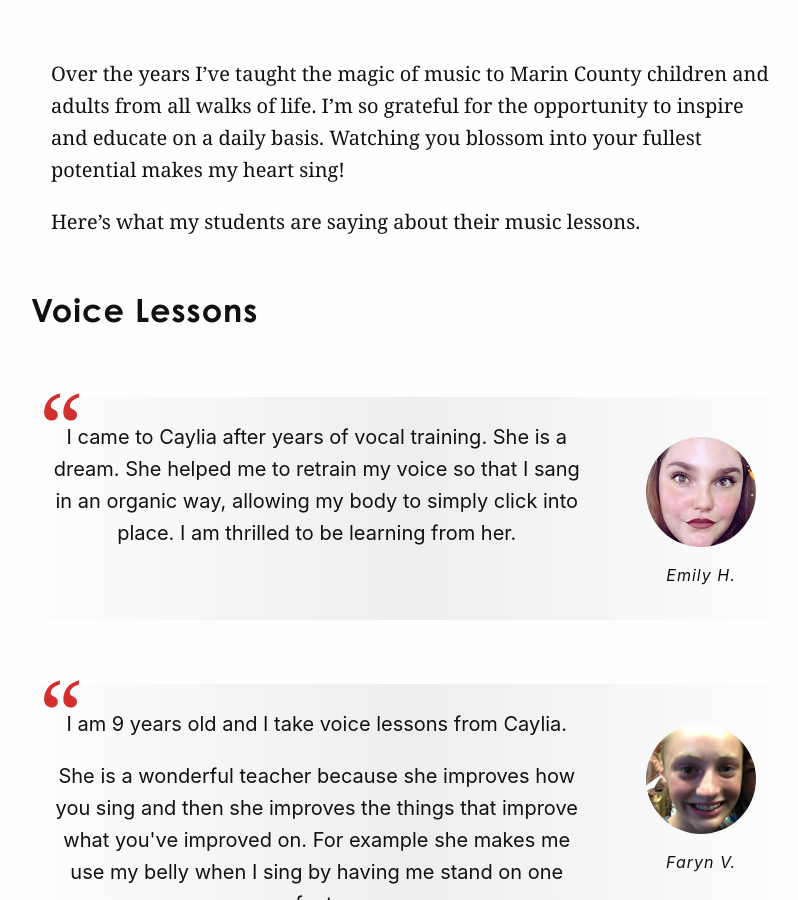
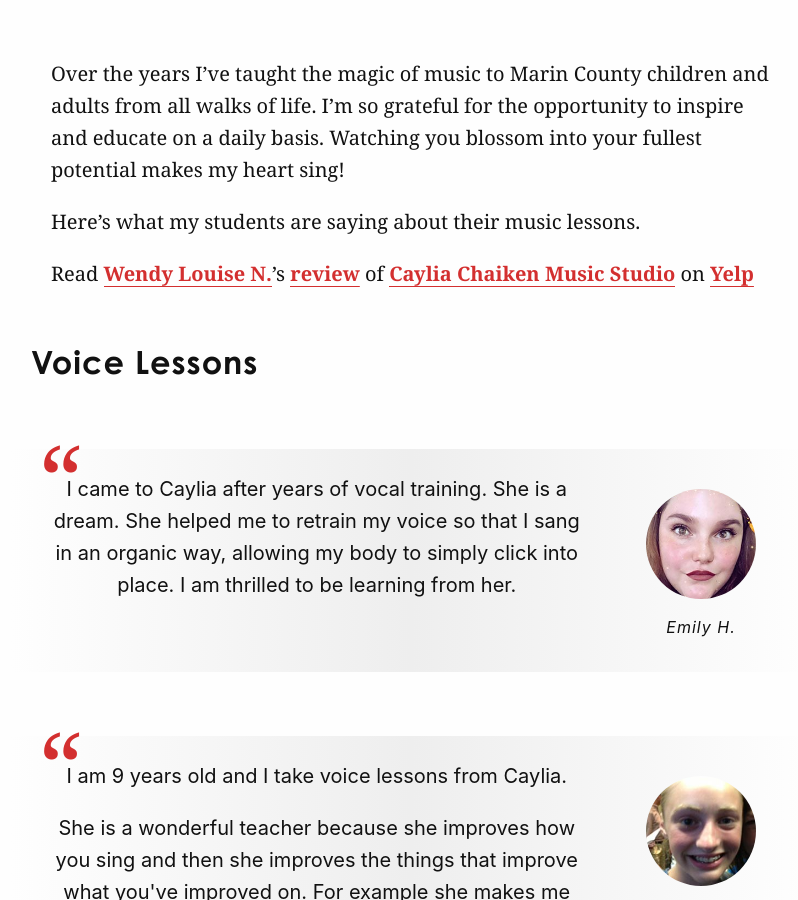
Before and after one commit to cchaiken/ccms, a Jekyll site: the page built from testimonials.md, in a window 1280 px wide and 900 px high, scrolled down 383 px. Shown: the whole window, without its empty margins (229-1027 px from the left). Built offline with Jekyll 4.4.1, drawn with Linux system fonts in a browser that asks for light colours; some web fonts are replaced; comment, search, counter and statistics services are not loaded.

Commit message:
Updated Testimonials

```diff
--- a/testimonials.md
+++ b/testimonials.md
@@ -155,6 +155,8 @@ Over the years I’ve taught the magic of music to Marin County children and adu
 
 Here's what my students are saying about their music lessons.
 
+<span class="yelp-review" data-review-id="3nO8tlFxIX637tgHprS0AQ" data-hostname="www.yelp.com">Read <a href="https://www.yelp.com/user_details?userid=itpvT0MyieGofs5Cc1r2Mg" rel="nofollow noopener">Wendy Louise N.</a>'s <a href="https://www.yelp.com/biz/caylia-chaiken-music-studio-mill-valley?hrid=3nO8tlFxIX637tgHprS0AQ" rel="nofollow noopener">review</a> of <a href="https://www.yelp.com/biz/Uoi38X0I4iTGnBlV5XLhEg" rel="nofollow noopener">Caylia Chaiken Music Studio</a> on <a href="https://www.yelp.com" rel="nofollow noopener">Yelp</a><script async="async" src="https://www.yelp.com/embed/widgets.js" type="text/javascript"></script></span>
+
 ## Voice Lessons
 
 {% for each in page.testimonials.voice %}
```
